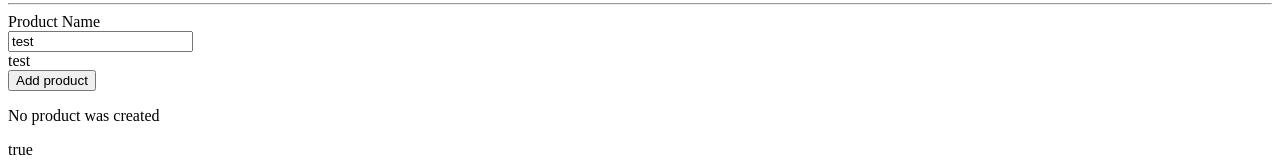
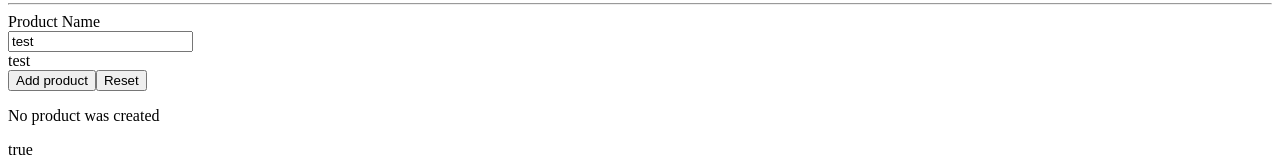
Before and after one commit to shakibHossain/learn-angular, an Angular app: page / in a window 1280 px wide. Shown: the part 208-368 px from the top of the page. Built offline with nearby package versions, Linux system fonts and the light colour scheme.

Commit message:
Add reset product button.

```diff
--- a/src/app/products/products.component.html
+++ b/src/app/products/products.component.html
@@ -1,14 +1,28 @@
 <label>Product Name</label>
 <br />
+<!-- One way data binding -->
 <!-- <input type="text" (input)="onUpdateProductName($event)" /> -->
+<!-- Two way data binding -->
 <input type="text" [(ngModel)]="productName" />
 <br />
 {{ productName }}
 <br />
-<button #myButton [disabled]="!allowNewProduct" (click)="onCreateProduct()">
+<button
+  #addProductButton
+  [disabled]="!allowNewProduct"
+  (click)="onCreateProduct()"
+>
   Add product
 </button>
+<button
+  #resetProductButton
+  [disabled]="productName === ''"
+  (click)="productName = ''"
+>
+  Reset
+</button>
 <br />
+<!-- String interpolation -->
 <p>{{ productCreationStatus }}</p>
 <p [innerHTML]="allowNewProduct"></p>
 <app-product></app-product>
--- a/src/app/products/products.component.ts
+++ b/src/app/products/products.component.ts
@@ -6,7 +6,7 @@ import { Component, ElementRef, ViewChild } from '@angular/core';
   styleUrls: ['./products.component.scss'],
 })
 export class ProductsComponent {
-  @ViewChild('myButton')
+  @ViewChild('addProductButton')
   myButton!: ElementRef;
 
   allowNewProduct = false;
@@ -21,7 +21,8 @@ export class ProductsComponent {
 
   onCreateProduct() {
     console.log('myButton', this.myButton.nativeElement);
-    this.productCreationStatus = 'Product was created';
+    this.productCreationStatus =
+      'Product was created. Name is ' + this.productName;
   }
 
   onUpdateProductName(event: any) {
```
